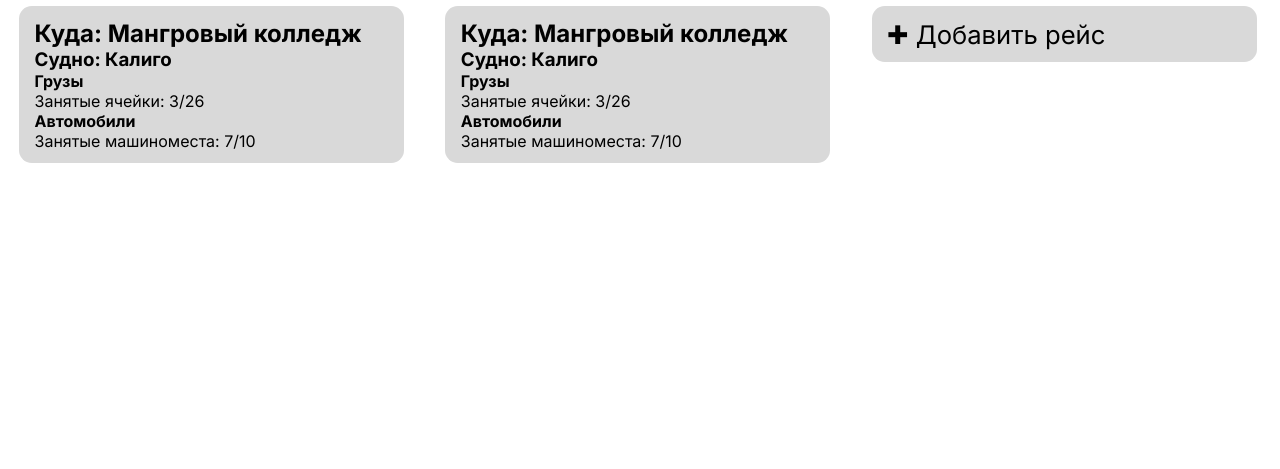
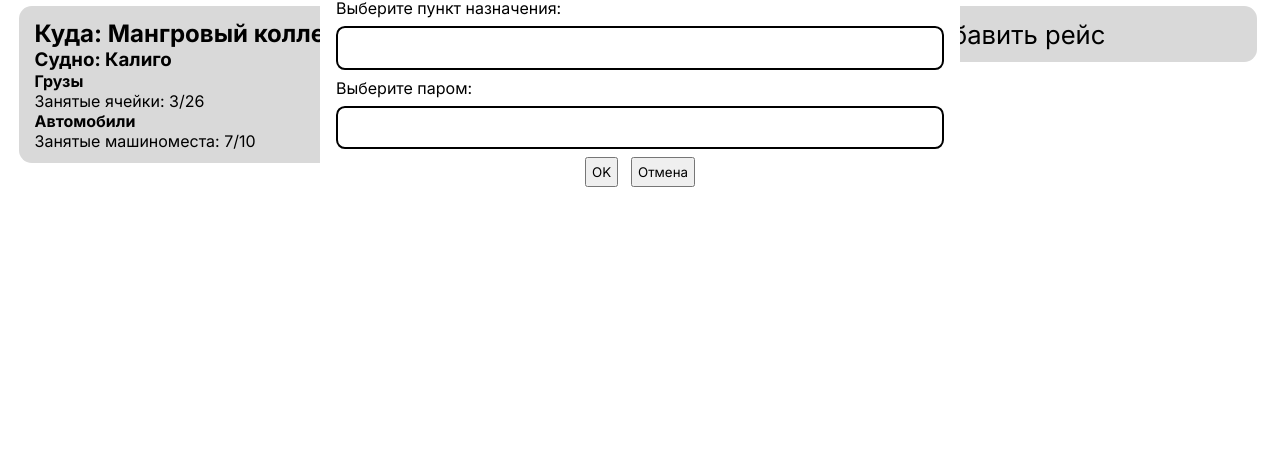
Before and after one commit to StagnantWater/port-workstation, a plain HTML site: page frontend/index.html in a window 1280 px wide. Shown: the part 331-800 px from the top of the page. Drawn offline with Linux system fonts and the light colour scheme.

Commit message:
add voyage dialog

```diff
--- a/frontend/index.css
+++ b/frontend/index.css
@@ -109,3 +109,44 @@ body {
   font-weight: 600;
   cursor: pointer;
 }
+
+.app-modal[open] {
+  border: 0;
+  margin: auto;
+  top: 0;
+  right: 0;
+  bottom: 0;
+  left: 0;
+}
+
+.app-modal::backdrop {
+  backdrop-filter: blur(10px);
+}
+
+.app-modal__form {
+  box-sizing: border-box;
+  padding: 2vh;
+  min-width: 50vw;
+  display: flex;
+  flex-direction: column;
+  gap: 1vh;
+}
+
+.app-modal__input {
+  padding: 0.6vw;
+  border-radius: 0.7vw;
+  font-size: clamp(0.7rem, 1.5vw, 1.5rem);
+  color: var(--black-color);
+  border: 2px solid var(--black-color);
+}
+
+.app-modal__controls {
+  display: flex;
+  justify-content: center;
+  gap: 1vw;
+}
+
+.app-modal__btn {
+  cursor: pointer;
+  padding: 5px;
+}
--- a/frontend/index.html
+++ b/frontend/index.html
@@ -1,10 +1,13 @@
 <!DOCTYPE html>
 <html lang="ru">
   <head>
-    <meta charset="UTF-8">
-    <meta name="viewport" content="width=device-width, initial-scale=1.0">
-    <link href="https://fonts.googleapis.com/css2?family=Inter:wght@100..900&display=swap" rel="stylesheet">
-    <link rel="stylesheet" href="index.css">
+    <meta charset="UTF-8" />
+    <meta name="viewport" content="width=device-width, initial-scale=1.0" />
+    <link
+      href="https://fonts.googleapis.com/css2?family=Inter:wght@100..900&display=swap"
+      rel="stylesheet"
+    />
+    <link rel="stylesheet" href="index.css" />
     <!-- module -->
     <title>Port Workstation</title>
   </head>
@@ -12,7 +15,9 @@
     <header class="app-header">
       <h1 class="app-header__app-name">Кабинет администратора</h1>
       <nav class="app-header__app-navigation navigation">
-            <a href="#voyages" class="navigation__link navigation__link_current">Рейсы</a>
+        <a href="#voyages" class="navigation__link navigation__link_current"
+          >Рейсы</a
+        >
         <a href="#destinations" class="navigation__link">Пункты назначения</a>
         <a href="#ferries" class="navigation__link">Паромы</a>
       </nav>
@@ -23,17 +28,13 @@
           <h2 class="voyage__destination">Куда: Варчас</h2>
           <h3 class="voyage__ferry">Судно: Лигейя</h3>
           <div class="voyage__passenger-tmp passenger-tmp">
-                    <h4 class="passenger-tmp__type">
-                        Грузы
-                    </h4>
+            <h4 class="passenger-tmp__type">Грузы</h4>
             <span class="passenger-tmp__occupied-storage">
               Занятые ячейки: 6/10
             </span>
           </div>
           <div class="voyage__passenger-tmp passenger-tmp">
-                    <h4 class="passenger-tmp__type">
-                        Автомобили
-                    </h4>
+            <h4 class="passenger-tmp__type">Автомобили</h4>
             <span class="passenger-tmp__occupied-storage">
               Занятые машиноместа: 2/3
             </span>
@@ -43,17 +44,13 @@
           <h2 class="voyage__destination">Куда: Мангровый колледж</h2>
           <h3 class="voyage__ferry">Судно: Калиго</h3>
           <div class="voyage__passenger-tmp passenger-tmp">
-                    <h4 class="passenger-tmp__type">
-                        Грузы
-                    </h4>
+            <h4 class="passenger-tmp__type">Грузы</h4>
             <span class="passenger-tmp__occupied-storage">
               Занятые ячейки: 3/26
             </span>
           </div>
           <div class="voyage__passenger-tmp passenger-tmp">
-                    <h4 class="passenger-tmp__type">
-                        Автомобили
-                    </h4>
+            <h4 class="passenger-tmp__type">Автомобили</h4>
             <span class="passenger-tmp__occupied-storage">
               Занятые машиноместа: 7/10
             </span>
@@ -63,17 +60,13 @@
           <h2 class="voyage__destination">Куда: Мангровый колледж</h2>
           <h3 class="voyage__ferry">Судно: Калиго</h3>
           <div class="voyage__passenger-tmp passenger-tmp">
-                    <h4 class="passenger-tmp__type">
-                        Грузы
-                    </h4>
+            <h4 class="passenger-tmp__type">Грузы</h4>
             <span class="passenger-tmp__occupied-storage">
               Занятые ячейки: 3/26
             </span>
           </div>
           <div class="voyage__passenger-tmp passenger-tmp">
-                    <h4 class="passenger-tmp__type">
-                        Автомобили
-                    </h4>
+            <h4 class="passenger-tmp__type">Автомобили</h4>
             <span class="passenger-tmp__occupied-storage">
               Занятые машиноместа: 7/10
             </span>
@@ -83,17 +76,13 @@
           <h2 class="voyage__destination">Куда: Мангровый колледж</h2>
           <h3 class="voyage__ferry">Судно: Калиго</h3>
           <div class="voyage__passenger-tmp passenger-tmp">
-                    <h4 class="passenger-tmp__type">
-                        Грузы
-                    </h4>
+            <h4 class="passenger-tmp__type">Грузы</h4>
             <span class="passenger-tmp__occupied-storage">
               Занятые ячейки: 3/26
             </span>
           </div>
           <div class="voyage__passenger-tmp passenger-tmp">
-                    <h4 class="passenger-tmp__type">
-                        Автомобили
-                    </h4>
+            <h4 class="passenger-tmp__type">Автомобили</h4>
             <span class="passenger-tmp__occupied-storage">
               Занятые машиноместа: 7/10
             </span>
@@ -103,17 +92,13 @@
           <h2 class="voyage__destination">Куда: Мангровый колледж</h2>
           <h3 class="voyage__ferry">Судно: Калиго</h3>
           <div class="voyage__passenger-tmp passenger-tmp">
-                    <h4 class="passenger-tmp__type">
-                        Грузы
-                    </h4>
+            <h4 class="passenger-tmp__type">Грузы</h4>
             <span class="passenger-tmp__occupied-storage">
               Занятые ячейки: 3/26
             </span>
           </div>
           <div class="voyage__passenger-tmp passenger-tmp">
-                    <h4 class="passenger-tmp__type">
-                        Автомобили
-                    </h4>
+            <h4 class="passenger-tmp__type">Автомобили</h4>
             <span class="passenger-tmp__occupied-storage">
               Занятые машиноместа: 7/10
             </span>
@@ -126,5 +111,34 @@
         </li>
       </ul>
     </main>
+    <dialog open class="app-modal" id="modal-add-voyage">
+      <form class="app-modal__form">
+        <h1 class="modal-add-voyage-header">Добавление рейса</h1>
+        <label for="modal-add-voyage-dest-input" class="app-modal__label">
+          Выберите пункт назначения:
+        </label>
+        <input type="text" id="modal-add-voyage-dest-input" class="app-modal__input" list="destinations"/>
+        <datalist id="destinations">
+          <option value="Мангровый колледж"></option>
+          <option value="Мангровый колледж"></option>
+          <option value="Мангровый колледж"></option>
+          <option value="Мангровый колледж"></option>
+        </datalist>
+        <label for="modal-add-voyage-ferry-input" class="app-modal__label">
+          Выберите паром:
+        </label>
+        <input type="text" id="modal-add-voyage-ferry-input" class="app-modal__input" list="ferries"/>
+        <datalist id="ferries">
+          <option value="Брух"></option>
+          <option value="Сетра"></option>
+          <option value="Кох"></option>
+          <option value="Бака"></option>
+        </datalist>
+        <div class="app-modal__controls">
+          <button type="button" class="app-modal__btn modal-ok-btn">OK</button>
+          <button type="button" class="app-modal__btn modal-cancel-btn">Отмена</button>
+        </div>
+      </form>
+    </dialog>
   </body>
 </html>
```
Lines whose indentation alone changed are shown as unchanged.
